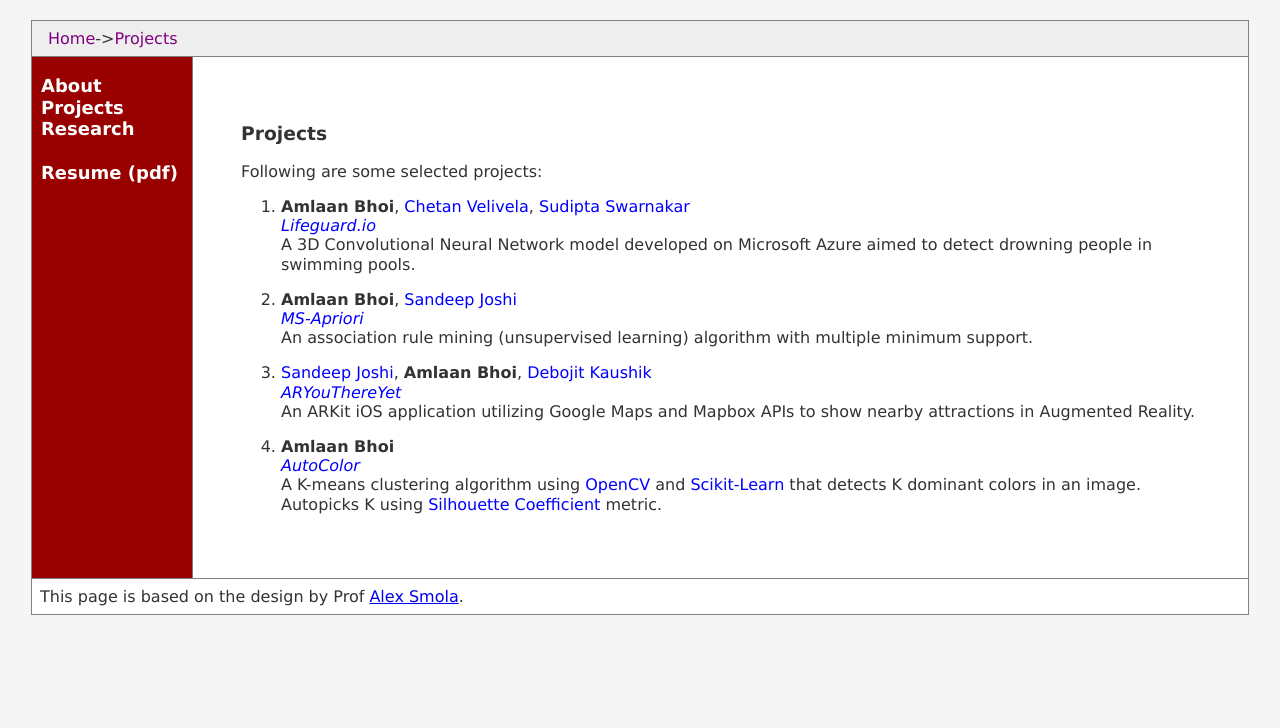
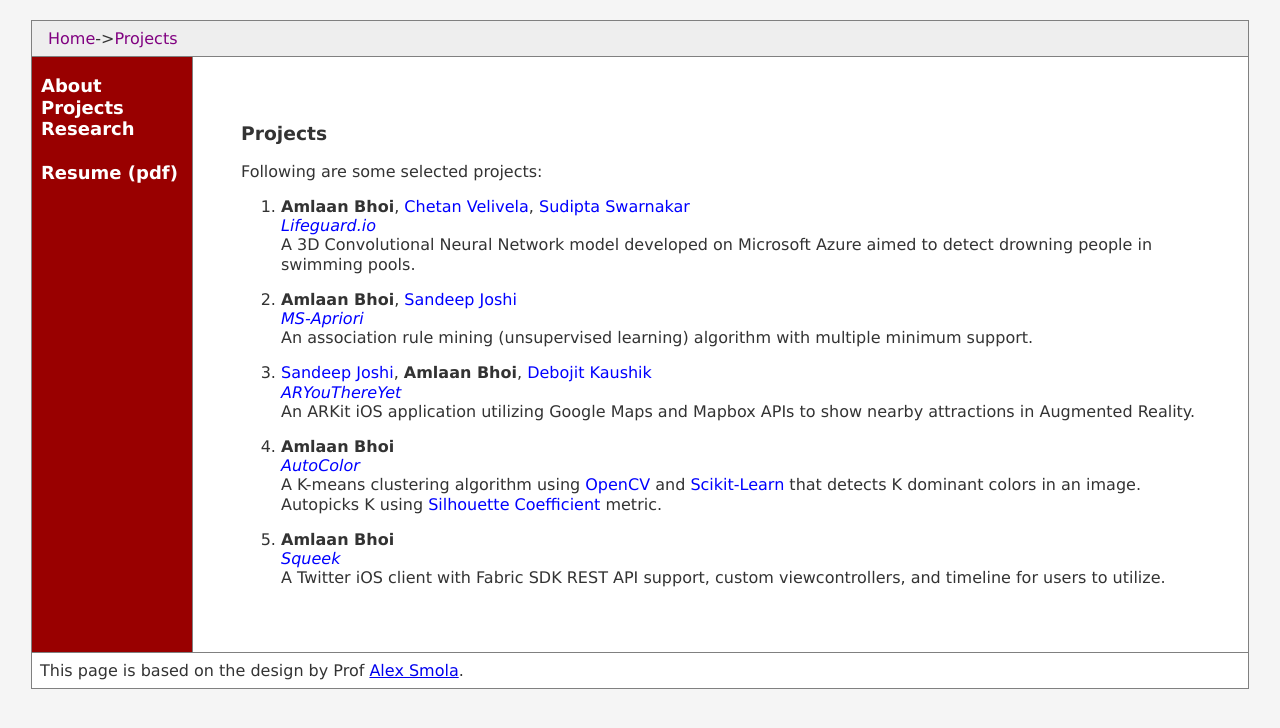
Before and after one commit to adibrahman007/abhoi.github.io, a Jekyll site: the page built from projects.md, in a window 1280 px wide. Shown: the top 728 px of the page. Built offline with Jekyll 4.4.1, drawn with Linux system fonts in a browser that asks for light colours.

Commit message:
Update projects.md

```diff
--- a/projects.md
+++ b/projects.md
@@ -23,6 +23,6 @@ An ARKit iOS application utilizing Google Maps and Mapbox APIs to show nearby at
 *[AutoColor](https://github.com/abhoi/AutoColor)* \\
 A K-means clustering algorithm using [OpenCV](https://opencv.org/) and [Scikit-Learn](http://scikit-learn.org/stable/) that detects K dominant colors in an image. Autopicks K using [Silhouette Coefficient](http://scikit-learn.org/stable/modules/generated/sklearn.metrics.silhouette_score.html) metric.
 
-<!--
-You can use HTML elements in Markdown, such as the comment element, and they won't be affected by a markdown parser. However, if you create an HTML element in your markdown file, you cannot use markdown syntax within that element's contents.
--->
+5. **Amlaan Bhoi** \\
+*[Squeek](https://github.com/abhoi/Squeek)* \\
+A Twitter iOS client with Fabric SDK REST API support, custom viewcontrollers, and timeline for users to utilize.
```
